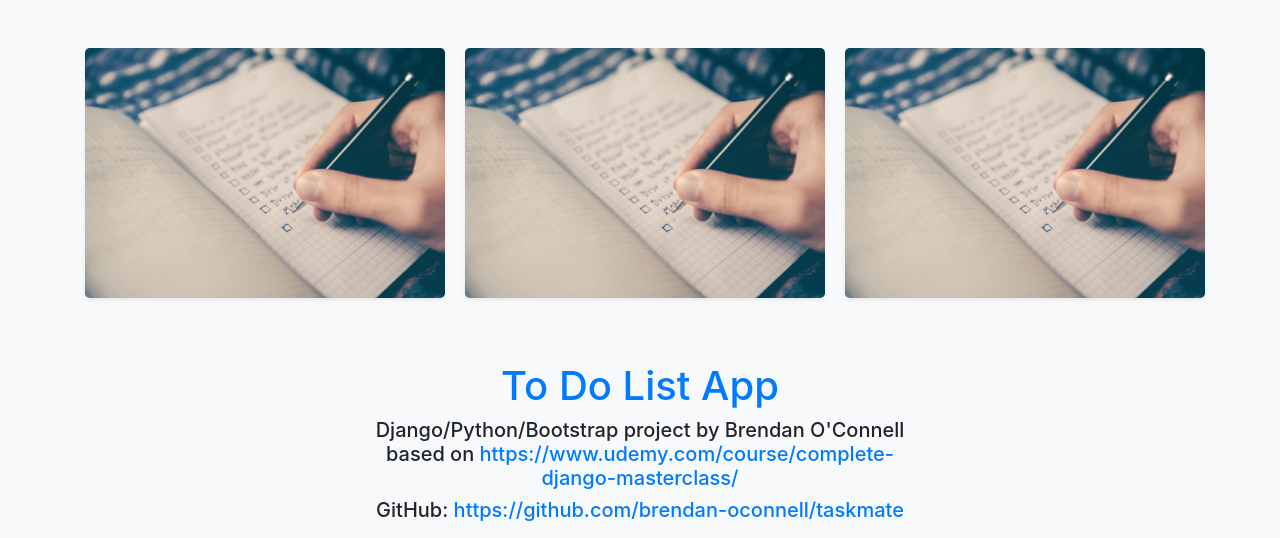
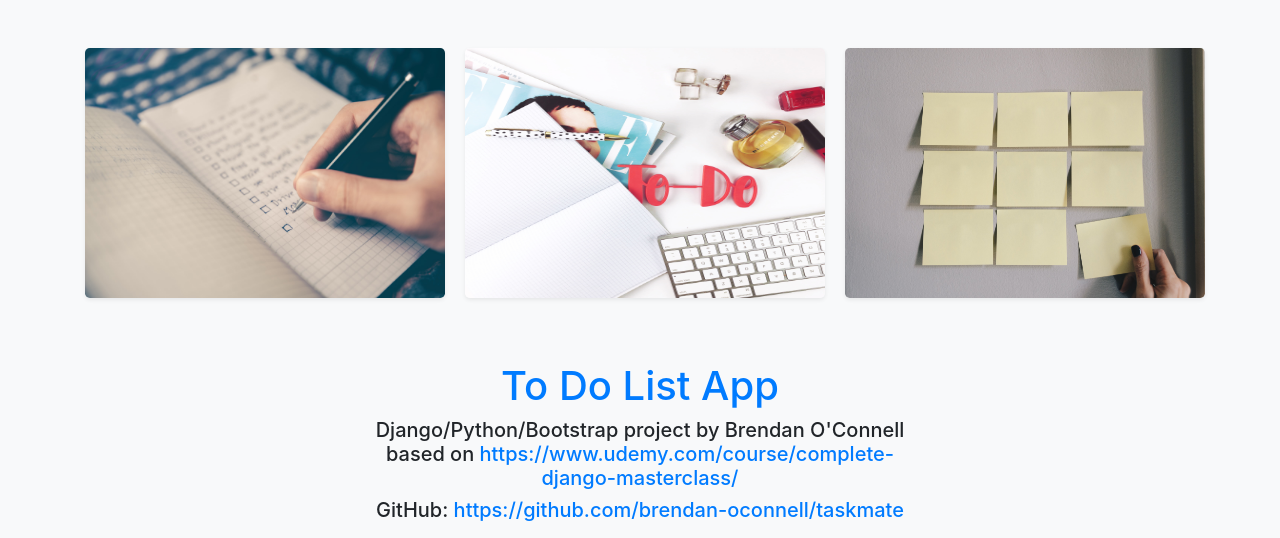
Before and after one commit to brendan-oconnell/taskmate, a Django app: page / in a window 1280 px wide. Shown: the part 90-628 px from the top of the page. Run offline with Django 3.2, Linux system fonts and the light colour scheme; some libraries are stand-ins or nearby versions.

Commit message:
Changed images on homepage

```diff
--- a/todolist_app/templates/index.html
+++ b/todolist_app/templates/index.html
@@ -12,10 +12,10 @@
                 <img src="{% static 'images/notepad.jpg' %}" alt="Notepad" class="rounded-lg shadow-sm" width="360" height="250">
             </div>
             <div class="col-lg-4">
-                <img src="{% static 'images/notepad.jpg' %}" alt="Notepad" class="rounded-lg shadow-sm" width="360" height="250" >
+                <img src="{% static 'images/todowords.jpg' %}" alt="Notepad" class="rounded-lg shadow-sm" width="360" height="250" >
             </div>
             <div class="col-lg-4">
-                <img src="{% static 'images/notepad.jpg' %}" alt="Notepad" class="rounded-lg shadow-sm" width="360" height="250" >
+                <img src="{% static 'images/stickynotes.jpg' %}" alt="Notepad" class="rounded-lg shadow-sm" width="360" height="250" >
             </div>
         </div>
         <div class = "row mt-5">
```
Also changed, not shown: static/images/stickynotes.jpg (added), static/images/todowords.jpg (added).
